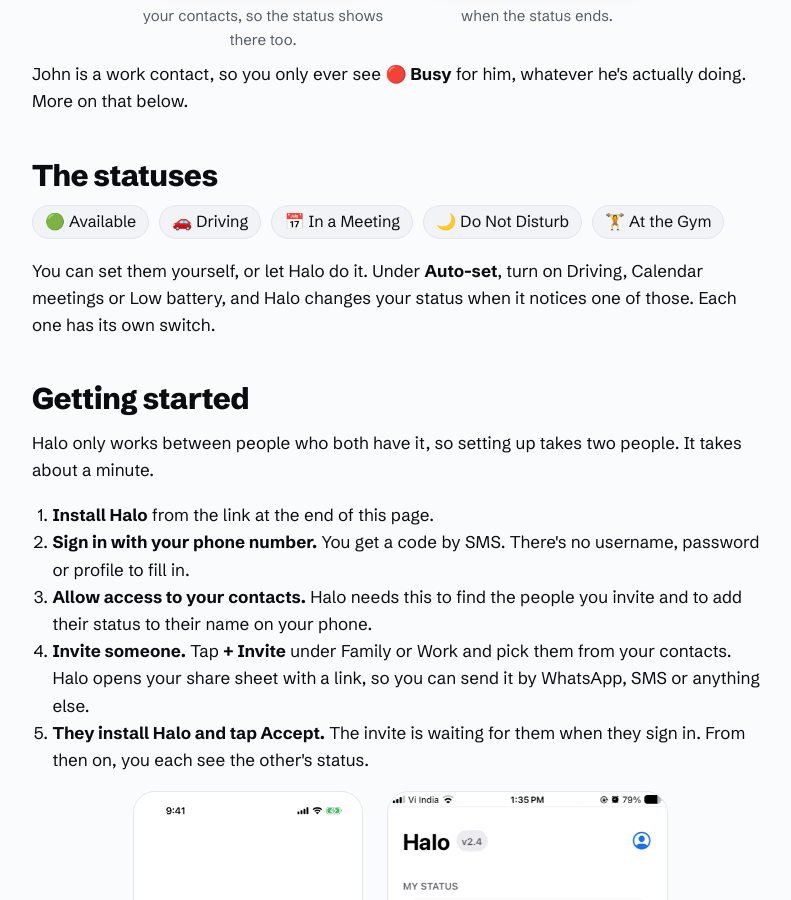
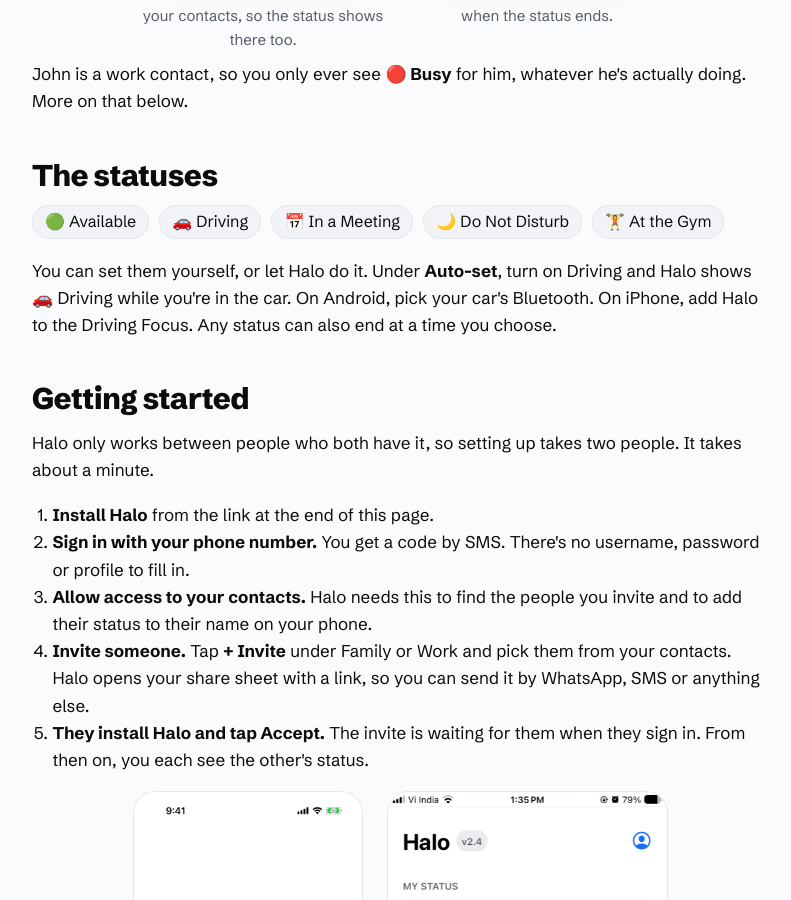
Before and after one commit to and/and.github.io, a Jekyll site: the page built from halo/index.html, in a window 1280 px wide and 900 px high, scrolled down 2270 px. Shown: the whole window, without its empty margins (240-1031 px from the left). Built offline with Jekyll 4.4.1, drawn with Linux system fonts in a browser that asks for light colours.

Commit message:
Halo article: Auto-set is Driving only for now; statuses can end at a set time

```diff
--- a/halo/index.html
+++ b/halo/index.html
@@ -166,7 +166,7 @@
   <li>🏋️ At the Gym</li>
 </ul>
 
-<p>You can set them yourself, or let Halo do it. Under <strong>Auto-set</strong>, turn on Driving, Calendar meetings or Low battery, and Halo changes your status when it notices one of those. Each one has its own switch.</p>
+<p>You can set them yourself, or let Halo do it. Under <strong>Auto-set</strong>, turn on Driving and Halo shows 🚗 Driving while you're in the car. On Android, pick your car's Bluetooth. On iPhone, add Halo to the Driving Focus. Any status can also end at a time you choose.</p>
 
 <h2>Getting started</h2>
 
```
